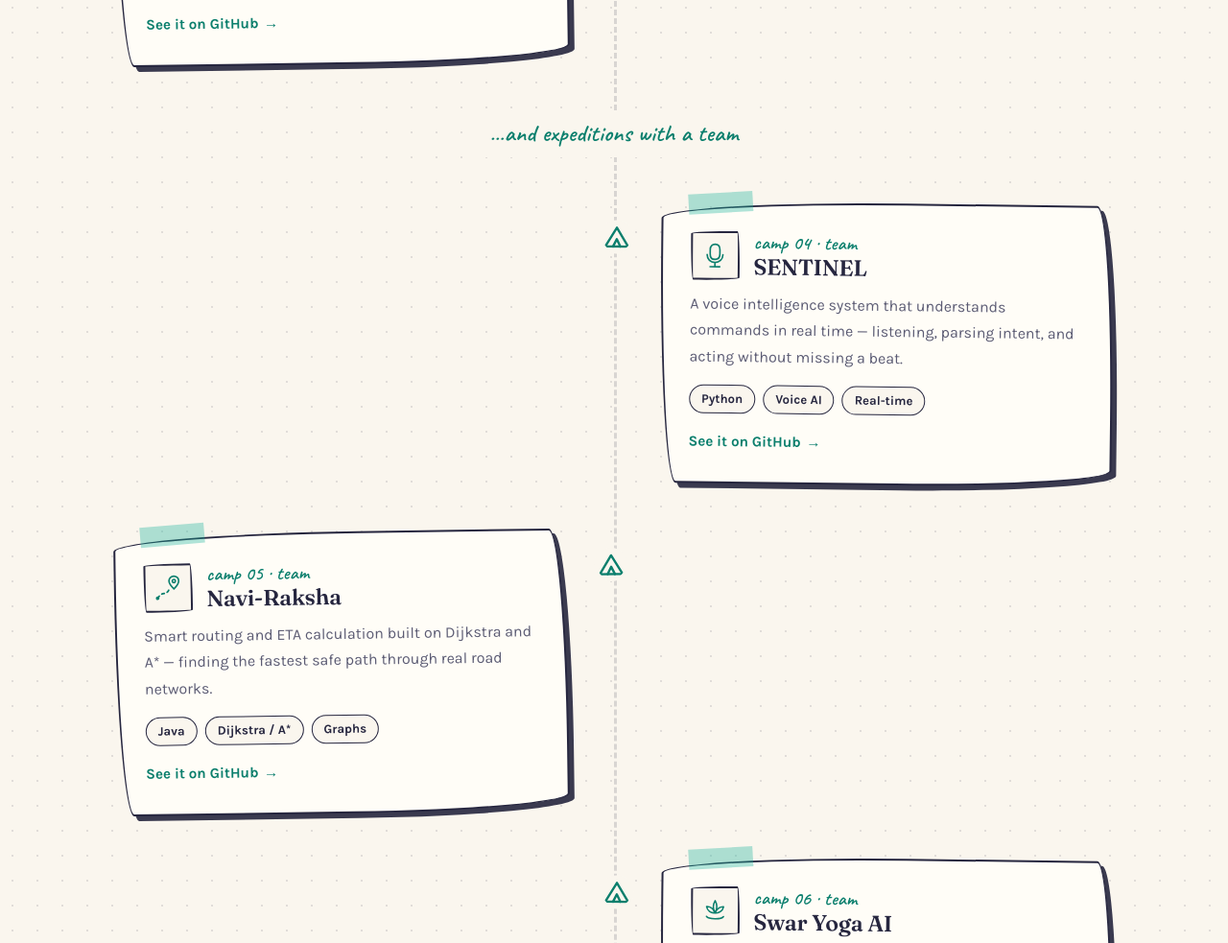
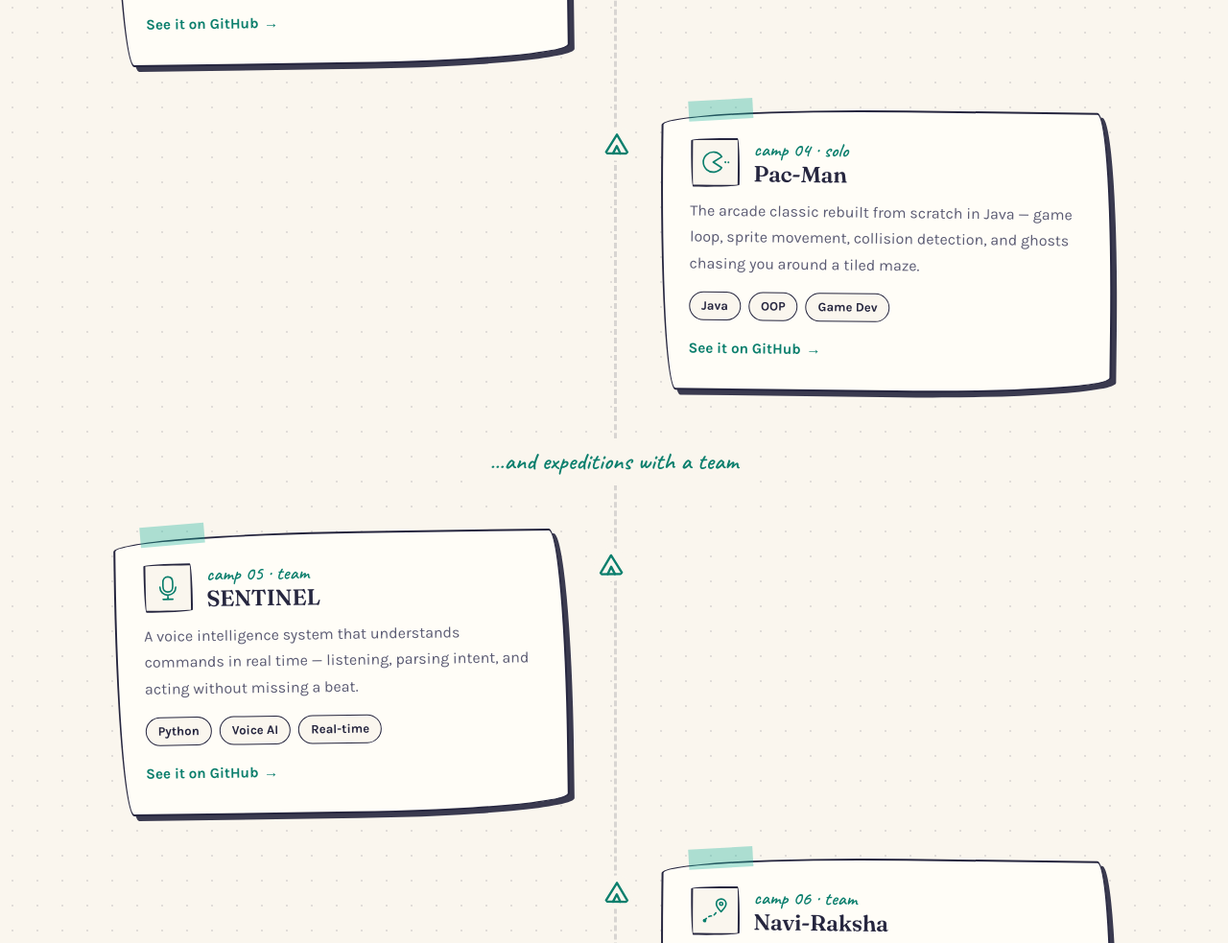
Before and after one commit to Turya-Kalburgi/portfolio, a plain HTML site: page index.html in a window 1280 px wide. Shown: the part 2553-3536 px from the top of the page at 96% size. Drawn offline with Linux system fonts and the light colour scheme.

Commit message:
Add Pac-Man Java game as fourth solo project
Co-Authored-By: Claude Fable 5 <noreply@anthropic.com>

```diff
--- a/index.html
+++ b/index.html
@@ -194,6 +194,30 @@
           <a class="camp-link" href="https://github.com/Turya-Kalburgi/dsa-visualizer" target="_blank" rel="noopener">See it on GitHub <span class="arrow" aria-hidden="true">→</span></a>
         </article>
 
+        <article class="camp sketch reveal">
+          <svg class="tent" viewBox="0 0 28 24" fill="none" stroke="currentColor" stroke-width="2.2" stroke-linecap="round" stroke-linejoin="round" aria-hidden="true">
+            <path d="M3 21 14 3l11 18Z"/><path d="M10.5 21 14 14l3.5 7"/>
+          </svg>
+          <div class="camp-head">
+            <span class="camp-icon" aria-hidden="true">
+              <svg viewBox="0 0 48 48" fill="none" stroke="currentColor" stroke-width="2.6" stroke-linecap="round" stroke-linejoin="round">
+                <path d="M21 24 35 15A16.5 16.5 0 1 0 35 33Z"/>
+                <circle cx="41" cy="24" r="1.6" fill="currentColor" stroke="none"/>
+                <circle cx="46" cy="24" r="1.6" fill="currentColor" stroke="none"/>
+              </svg>
+            </span>
+            <div>
+              <span class="camp-eyebrow hand">camp 04 · solo</span>
+              <h3>Pac-Man</h3>
+            </div>
+          </div>
+          <p>The arcade classic rebuilt from scratch in Java — game loop, sprite movement, collision detection, and ghosts chasing you around a tiled maze.</p>
+          <ul class="chips">
+            <li>Java</li><li>OOP</li><li>Game Dev</li>
+          </ul>
+          <a class="camp-link" href="https://github.com/Turya-Kalburgi/PACMAN-GAME" target="_blank" rel="noopener">See it on GitHub <span class="arrow" aria-hidden="true">→</span></a>
+        </article>
+
         <div class="camp-divider hand reveal">…and expeditions with a team</div>
 
         <article class="camp sketch reveal">
@@ -208,7 +232,7 @@
               </svg>
             </span>
             <div>
-              <span class="camp-eyebrow hand">camp 04 · team</span>
+              <span class="camp-eyebrow hand">camp 05 · team</span>
               <h3>SENTINEL</h3>
             </div>
           </div>
@@ -233,7 +257,7 @@
               </svg>
             </span>
             <div>
-              <span class="camp-eyebrow hand">camp 05 · team</span>
+              <span class="camp-eyebrow hand">camp 06 · team</span>
               <h3>Navi-Raksha</h3>
             </div>
           </div>
@@ -258,7 +282,7 @@
               </svg>
             </span>
             <div>
-              <span class="camp-eyebrow hand">camp 06 · team</span>
+              <span class="camp-eyebrow hand">camp 07 · team</span>
               <h3>Swar Yoga AI</h3>
             </div>
           </div>
```
